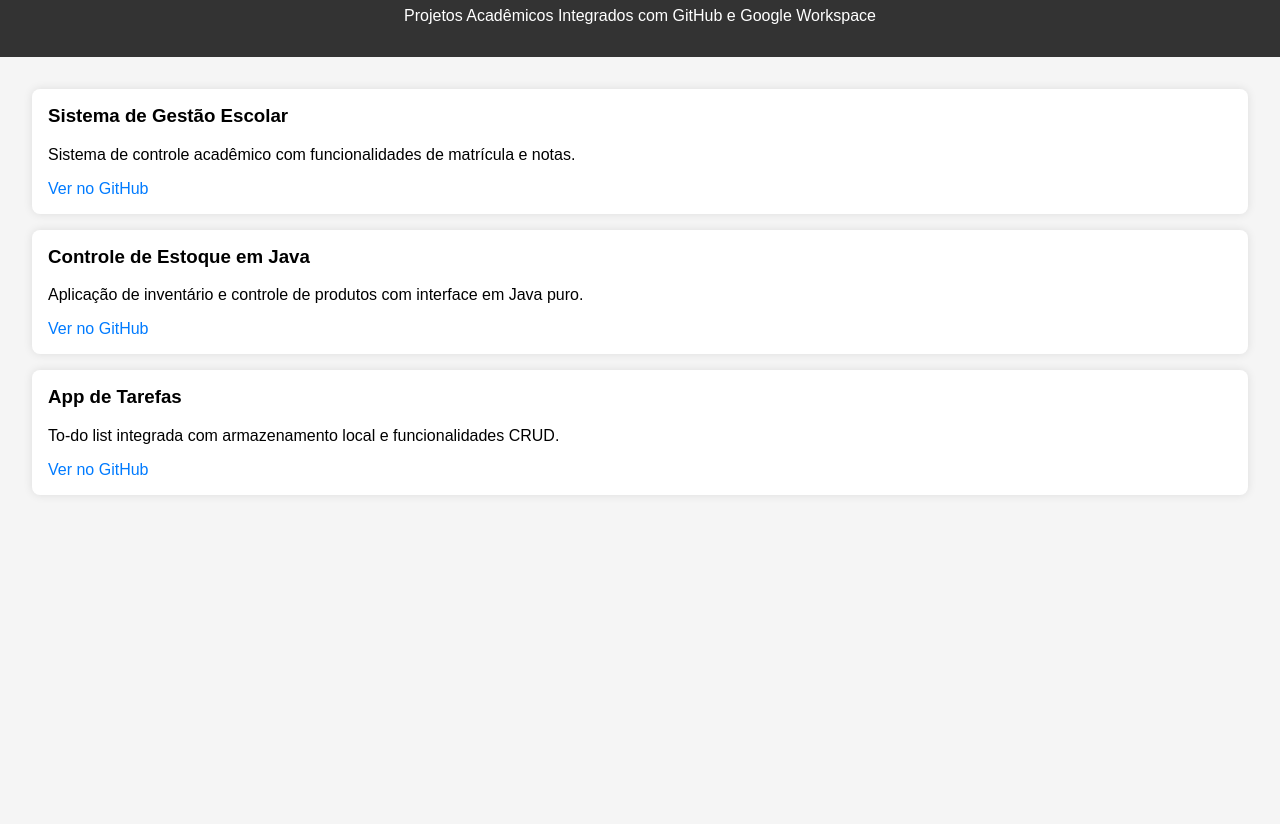
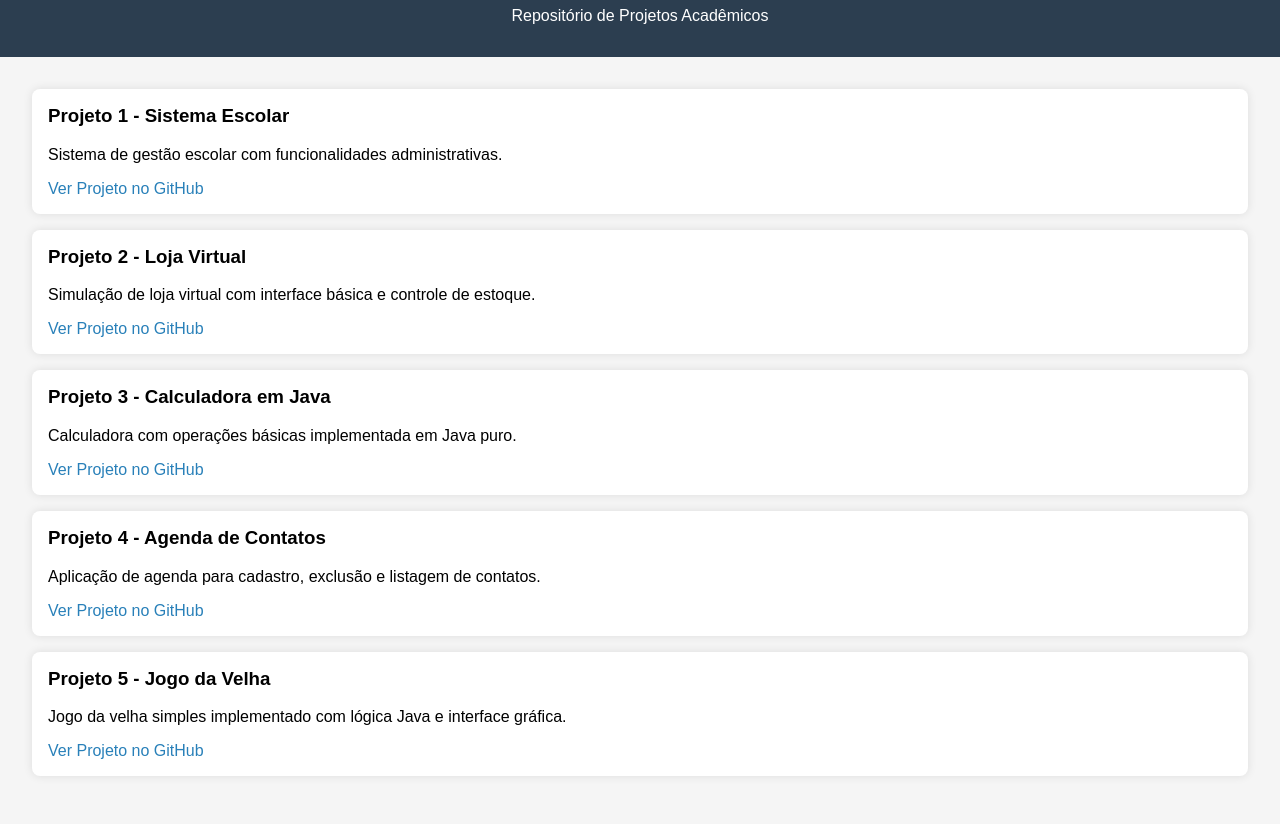
Before and after one commit to lucas-castro5/portifolio, a plain HTML site: page index.html in a window 1280 px wide. Shown: the part 89-913 px from the top of the page. Before the commit the page ends 800 px from the top, so only its background shows below. Drawn offline with Linux system fonts and the light colour scheme.

Commit message:
Update index.html

```diff
--- a/index.html
+++ b/index.html
@@ -13,7 +13,7 @@
             padding: 0;
         }
         header {
-            background-color: #333;
+            background-color: #2c3e50;
             color: white;
             padding: 1rem;
             text-align: center;
@@ -32,7 +32,7 @@
             margin-top: 0;
         }
         .project a {
-            color: #007bff;
+            color: #2980b9;
             text-decoration: none;
         }
         .project a:hover {
@@ -43,29 +43,39 @@
 <body>
     <header>
         <h1>PortfolioHUB - Lucas Castro</h1>
-        <p>Projetos Acadêmicos Integrados com GitHub e Google Workspace</p>
+        <p>Repositório de Projetos Acadêmicos</p>
     </header>
     <main id="project-list">
         <!-- Projetos serão inseridos dinamicamente -->
     </main>
 
     <script>
-        // Lista de projetos (pode ser adaptado para carregar de API ou JSON externo)
+        // Lista de projetos do repositório "projetos_academicos"
         const projetos = [
             {
-                nome: "Sistema de Gestão Escolar",
-                descricao: "Sistema de controle acadêmico com funcionalidades de matrícula e notas.",
-                link: "https://github.com/lucas-castro5/projetos_academicos/tree/main/sistema_gestao_escolar"
+                nome: "Projeto 1 - Sistema Escolar",
+                descricao: "Sistema de gestão escolar com funcionalidades administrativas.",
+                link: "https://github.com/lucas-castro5/projetos_academicos/tree/main/SistemaEscolar"
             },
             {
-                nome: "Controle de Estoque em Java",
-                descricao: "Aplicação de inventário e controle de produtos com interface em Java puro.",
-                link: "https://github.com/lucas-castro5/projetos_academicos/tree/main/controle_estoque_java"
+                nome: "Projeto 2 - Loja Virtual",
+                descricao: "Simulação de loja virtual com interface básica e controle de estoque.",
+                link: "https://github.com/lucas-castro5/projetos_academicos/tree/main/LojaVirtual"
             },
             {
-                nome: "App de Tarefas",
-                descricao: "To-do list integrada com armazenamento local e funcionalidades CRUD.",
-                link: "https://github.com/lucas-castro5/projetos_academicos/tree/main/todo_app"
+                nome: "Projeto 3 - Calculadora em Java",
+                descricao: "Calculadora com operações básicas implementada em Java puro.",
+                link: "https://github.com/lucas-castro5/projetos_academicos/tree/main/CalculadoraJava"
+            },
+            {
+                nome: "Projeto 4 - Agenda de Contatos",
+                descricao: "Aplicação de agenda para cadastro, exclusão e listagem de contatos.",
+                link: "https://github.com/lucas-castro5/projetos_academicos/tree/main/AgendaContatos"
+            },
+            {
+                nome: "Projeto 5 - Jogo da Velha",
+                descricao: "Jogo da velha simples implementado com lógica Java e interface gráfica.",
+                link: "https://github.com/lucas-castro5/projetos_academicos/tree/main/JogoDaVelha"
             }
         ];
 
@@ -78,7 +88,7 @@
             div.innerHTML = `
                 <h3>${projeto.nome}</h3>
                 <p>${projeto.descricao}</p>
-                <a href="${projeto.link}" target="_blank">Ver no GitHub</a>
+                <a href="${projeto.link}" target="_blank">Ver Projeto no GitHub</a>
             `;
 
             container.appendChild(div);
```
